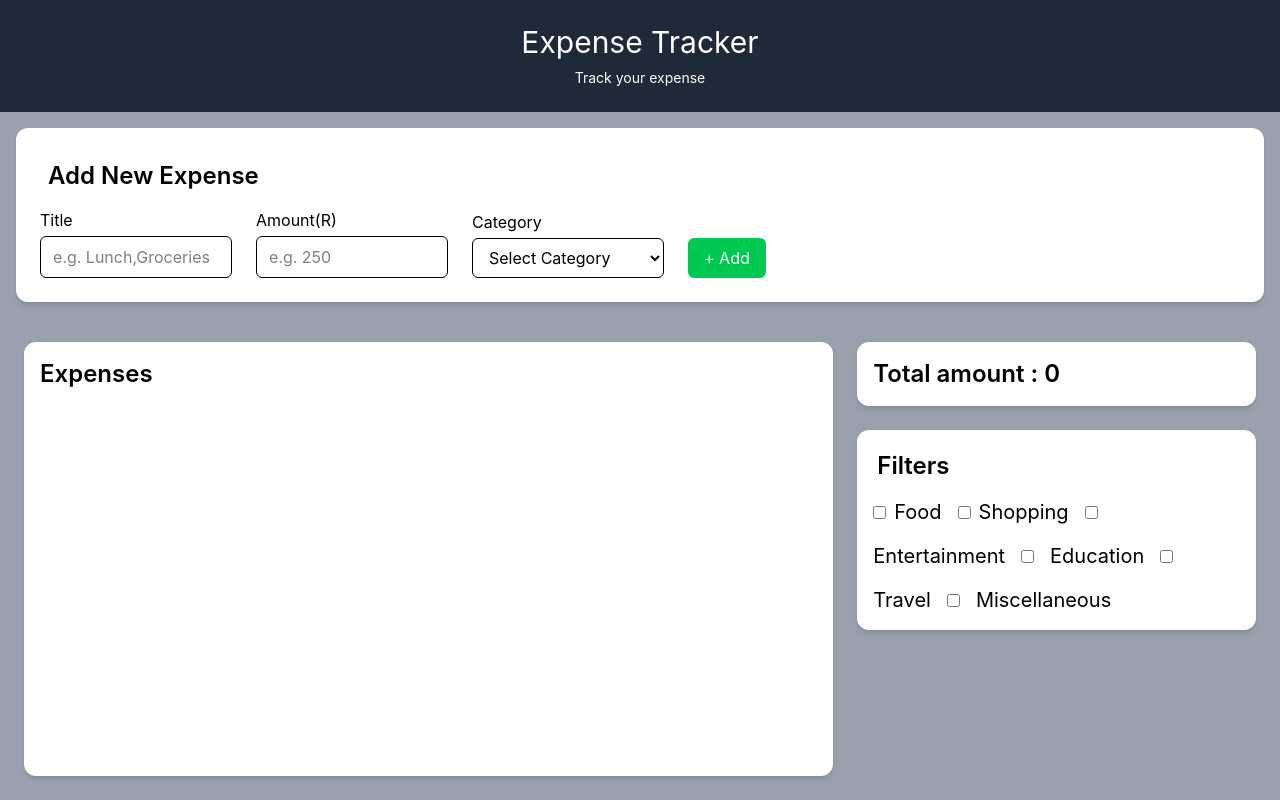
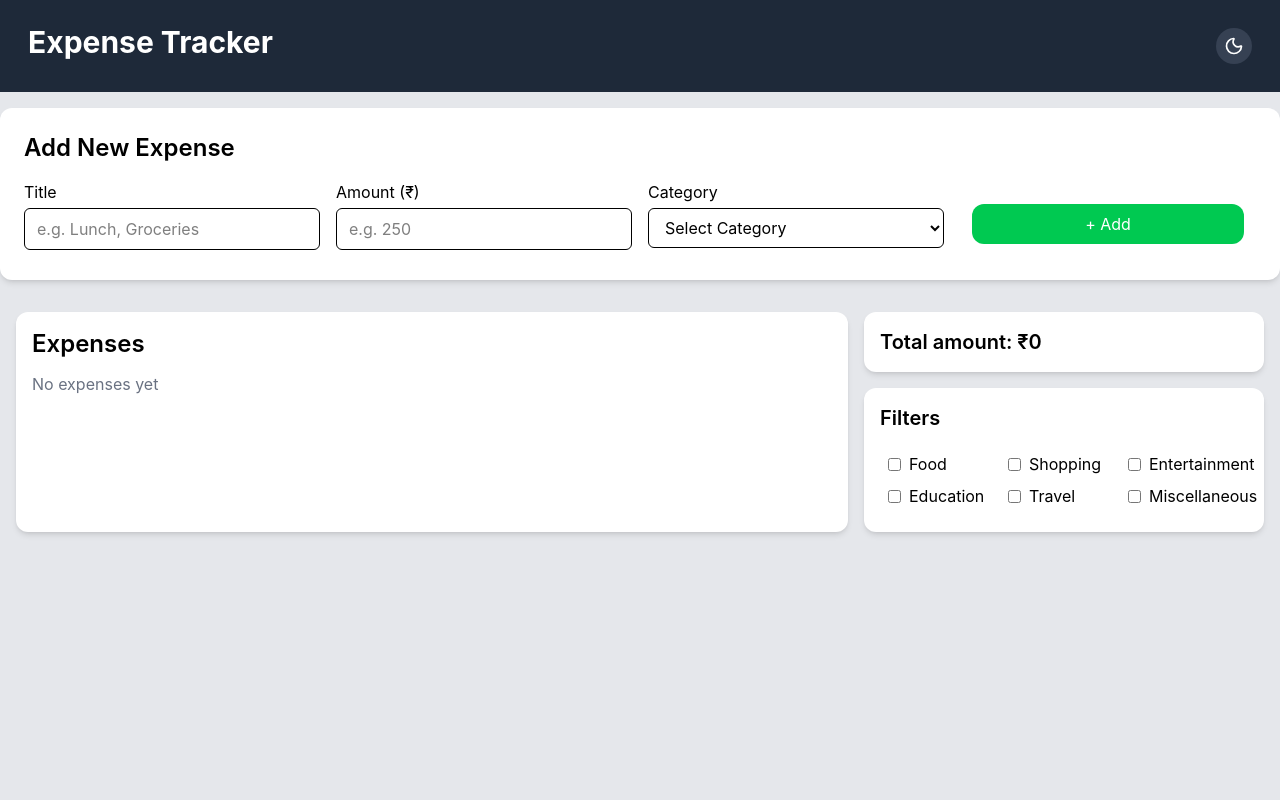
Before and after one commit to Mainkaifhoon/Expensetracker, a React (Vite) app: page / in a window 1280 px wide. Built offline with nearby package versions, Linux system fonts and the light colour scheme.

Commit message:
Added dark mode

```diff
--- a/src/App.jsx
+++ b/src/App.jsx
@@ -1,23 +1,51 @@
 import { useEffect, useState } from "react";
-import { Hash } from "lucide-react";
-
+import { Sun, Moon } from "lucide-react";
 const App = () => {
   const [input, setInput] = useState("");
   const [amount, setAmount] = useState("");
   const [category, setCategory] = useState("");
   const [expense, setExpense] = useState([]);
   const [filter, setFilter] = useState([]);
+  const [dark, setDark] = useState(false);
 
-  const filteredExpenses = filter.length===0 ? expense : expense.filter((item)=>{
+  useEffect(() => {
+    const savedTheme = localStorage.getItem("theme");
 
-    return filter.includes(item.category)
+    if (savedTheme === "dark") {
+      document.documentElement.classList.add("dark");
+      setDark(true);
+    } else {
+      document.documentElement.classList.remove("dark");
+      setDark(false);
+    }
+  }, []);
 
-  })
+  const filteredExpenses =
+    filter.length === 0
+      ? expense
+      : expense.filter((item) => {
+          return filter.includes(item.category);
+        });
 
   const totalAmount = filteredExpenses.reduce((sum, item) => {
     return sum + Number(item.amount);
   }, 0);
 
+  function handleDarkMode() {
+    setDark((prev) => {
+      const newDark = !prev;
+
+      if (newDark) {
+        document.documentElement.classList.add("dark");
+        localStorage.setItem("theme", "dark");
+      } else {
+        document.documentElement.classList.remove("dark");
+        localStorage.setItem("theme", "light");
+      }
+
+      return newDark;
+    });
+  }
 
   function handleFilter(checked, value) {
     const newFilter = {
@@ -29,8 +57,6 @@ const App = () => {
     } else {
       setFilter((prev) => prev.filter((item) => item !== newFilter.value));
     }
-
-    console.log(filter);
   }
 
   function handleRender() {
@@ -43,7 +69,6 @@ const App = () => {
         category: category,
       };
       setExpense((prev) => [...prev, newExpense]);
-      console.log(expense)
       setInput("");
       setAmount("");
       setCategory("");
@@ -56,86 +81,76 @@ const App = () => {
     setExpense(copyExpense);
   }
 
-  // function handleInput(e){
+  return (
+    <div className="bg-gray-200 dark:bg-gray-900 text-black dark:text-white min-h-screen flex flex-col">
+      {/* HEADER */}
+      <header>
+        <div className="flex justify-between items-center gap-10 py-6 bg-gray-800 dark:bg-gray-900 text-white text-center px-7">
+          <h1 className="text-2xl sm:text-3xl font-bold mb-2">
+            Expense Tracker
+          </h1>
 
-  //   setInput(e)
-  //   console.log(input)
-  //   console.log(input)
-  //   setAmount(e)
-
-  // }
-
-  return (
-    <div className="bg-gray-400 text-black h-screen flex flex-col">
-      <header>
-        {/* Title section */}
-        <div className="flex flex-col items-center py-6 bg-gray-800 text-white">
-          <h1 className="text-3xl mb-2">Expense Tracker</h1>
-          <p className="text-sm">Track your expense </p>
+          <div>
+            <button
+              onClick={handleDarkMode}
+              className="bg-gray-700 hover:cursor-pointer dark:bg-gray-600 hover:bg-gray-600 dark:hover:bg-gray-500 p-2 rounded-full active:scale-95 transition"
+            >
+              {dark ? <Sun size={20} /> : <Moon size={20} />}
+            </button>
+          </div>
         </div>
 
-        {/* Input Column */}
-        <nav className="bg-white rounded-xl shadow-md p-6 m-4">
-          <h2 className="text-2xl mb-2 p-2 font-semibold">Add New Expense</h2>
-          <div className="flex gap-6 items-end flex-wrap">
-            <div className="flex flex-col gap-1 ">
-              {/* Input Section */}
-              <label htmlFor="title">Title</label>
+        {/* INPUT SECTION */}
+        <nav className="bg-white dark:bg-gray-800 rounded-xl shadow-md p-4 sm:p-6 m-4 max-w-[85rem] w-full mx-auto">
+          <h2 className="text-xl sm:text-2xl mb-4 font-semibold">
+            Add New Expense
+          </h2>
+
+          <div className="grid grid-cols-1 sm:grid-cols-2 lg:grid-cols-4 gap-4">
+            <div className="flex flex-col gap-1">
+              <label>Title</label>
               <input
                 onKeyDown={(e) => {
-                  if (e.key === "Enter") {
-                    handleRender();
-                  }
+                  if (e.key === "Enter") handleRender();
                 }}
                 value={input}
-                onChange={(e) => {
-                  setInput(e.target.value);
-                }}
-                className="border rounded-md px-3 py-2 w-48"
-                placeholder="e.g. Lunch,Groceries"
+                onChange={(e) => setInput(e.target.value)}
+                className="border rounded-md px-3 py-2 w-full dark:bg-gray-700 dark:border-gray-600 dark:text-white"
+                placeholder="e.g. Lunch, Groceries"
                 type="text"
               />
             </div>
-            <div className="flex flex-col gap-1 items-start">
-              <label htmlFor="title">Amount(R)</label>
+
+            <div className="flex flex-col gap-1">
+              <label>Amount (₹)</label>
               <input
                 onKeyDown={(e) => {
-                  if (e.key === "Enter") {
-                    handleRender();
-                  }
+                  if (e.key === "Enter") handleRender();
                 }}
                 min={0}
                 max={100000}
                 value={amount}
-                onChange={(e) => {
-                  setAmount(e.target.value);
-                }}
-                className="border rounded-md px-3 py-2 w-48"
+                onChange={(e) => setAmount(e.target.value)}
+                className="border rounded-md px-3 py-2 w-full dark:bg-gray-700 dark:border-gray-600 dark:text-white"
                 placeholder="e.g. 250"
                 type="number"
               />
             </div>
+
             <div className="flex flex-col gap-1">
-              <label htmlFor="Category">Category</label>
+              <label>Category</label>
               <select
                 onKeyDown={(e) => {
-                  if (e.key === "Enter") {
-                    handleRender();
-                  }
+                  if (e.key === "Enter") handleRender();
                 }}
                 value={category}
-                onChange={(e) => {
-                  setCategory(e.target.value);
-                }}
-                className="border rounded-md px-3 py-2 w-48"
-                name="category"
-                id="things"
+                onChange={(e) => setCategory(e.target.value)}
+                className="border rounded-md px-3 py-2 w-full dark:bg-gray-700 dark:border-gray-600 dark:text-white"
               >
-                <option value="" disabled className="text-gray-600">
+                <option value="" disabled>
                   Select Category
                 </option>
-
-                <option value="Food"> Food</option>
+                <option value="Food">Food</option>
                 <option value="Shopping">Shopping</option>
                 <option value="Entertainment">Entertainment</option>
                 <option value="Education">Education</option>
@@ -144,123 +159,88 @@ const App = () => {
               </select>
             </div>
 
+            <div className="flex items-center justify-center mt-3">
               <button
-              onClick={(e) => {
-                handleRender(e);
-              }}
-              className=" hover:cursor-pointer active:scale-95 hover:bg-green-[600] bg-green-500 text-white px-4 py-2 rounded-md hover:bg-green-600"
+                onClick={(e) => handleRender(e)}
+                className="w-full bg-green-500 dark:bg-green-600 text-white px-3 py-2 rounded-xl hover:bg-green-600 dark:hover:bg-green-700 active:scale-95 m-3"
               >
                 + Add
               </button>
             </div>
+          </div>
         </nav>
       </header>
-      <main className="flex gap-6 p-6 h-screen overflow-hidden">
-        <div className="flex-4/3 bg-white rounded-xl shadow-md p-4 overflow-y-auto h-full no-scrollbar">
-          {" "}
-          <h1 className="text-2xl  font-semibold  mb-3">Expenses</h1>{" "}
-          {/* Redering Section */}
-          {filteredExpenses.map((e, idx) => {
-            return (
+
+      {/* MAIN */}
+      <main className="flex flex-col lg:flex-row gap-4 p-4 max-w-[85rem] mx-auto w-full">
+        {/* EXPENSE LIST */}
+        <div className="flex-[2] bg-white dark:bg-gray-800 rounded-xl shadow-md p-4 max-h-[600px] overflow-y-auto">
+          <h1 className="text-xl sm:text-2xl font-semibold mb-3">Expenses</h1>
+
+          {filteredExpenses.length === 0 ? (
+            <p className="text-gray-500 dark:text-gray-400">No expenses yet</p>
+          ) : (
+            filteredExpenses.map((e, idx) => (
               <div
                 key={idx}
-                className="  flex justify-between items-center border-b py-2"
+                className="flex justify-between items-center border-b border-gray-200 dark:border-gray-600 py-2"
               >
                 <div>
                   <h2 className="font-semibold">{e.input}</h2>
-                  <p className="text-sm text-gray-500">{e.category}</p>
+                  <p className="text-sm text-gray-500 dark:text-gray-400">
+                    {e.category}
+                  </p>
                 </div>
 
-                <div className="flex items-center gap-4">
+                <div className="flex items-center gap-3">
                   <p className="font-bold">₹{e.amount}</p>
                   <button
-                    onClick={() => {
-                      handleDelete(idx);
-                    }}
-                    className=" hover:cursor-pointer active:scale-95 hover:bg-red-600 bg-red-500 text-white px-2 py-1 rounded"
+                    onClick={() => handleDelete(idx)}
+                    className="bg-red-500 text-white px-2 py-1 rounded hover:bg-red-600 active:scale-95"
                   >
                     Delete
                   </button>
                 </div>
               </div>
-            );
-          })}
+            ))
+          )}
         </div>
-        <div className="flex  flex-col gap-6">
-          {/* Total Amount Section */}
-          <div className="bg-white rounded-xl shadow-md p-4">
-            <h1 className="text-2xl font-semibold">
-              Total amount : {totalAmount}
+
+        {/* SIDEBAR */}
+        <div className="flex-[1] w-full lg:w-80 flex flex-col gap-4">
+          {/* TOTAL */}
+          <div className="bg-white dark:bg-gray-800 rounded-xl shadow-md p-4 max-w-full">
+            <h1 className="text-lg sm:text-xl font-semibold">
+              Total amount: ₹{totalAmount}
             </h1>
           </div>
 
-          <div className="bg-white rounded-xl shadow-md p-4  ">
-            {" "}
-            {/* Filter Section  */}
-            <p className=" text-2xl font-semibold p-1">Filters</p>
-            <div className="flex gap-4 flex-wrap justify-start mt-3 items-center text-xl">
-              <div className="flex items-center gap-2">
+          {/* FILTERS */}
+          <div className="bg-white dark:bg-gray-800 rounded-xl w-full shadow-md p-4 max-w-full">
+            <p className="text-lg sm:text-xl font-semibold mb-3">Filters</p>
+
+            <div className="p-2 flex flex-col justify-between">
+              <div className="grid grid-cols-2 sm:grid-cols-3 gap-2 text-sm sm:text-base">
+                {[
+                  "Food",
+                  "Shopping",
+                  "Entertainment",
+                  "Education",
+                  "Travel",
+                  "Miscellaneous",
+                ].map((item) => (
+                  <label key={item} className="flex items-center gap-2">
                     <input
-                  onChange={(e) => {
-                    handleFilter(e.target.checked, e.target.value);
-                  }}
-                  value="Food"
-                  id="food"
+                      onChange={(e) =>
+                        handleFilter(e.target.checked, e.target.value)
+                      }
+                      value={item}
                       type="checkbox"
                     />
-                <label htmlFor="food">Food</label>
+                    {item}
+                  </label>
+                ))}
               </div>
-
-              <div className="flex items-center gap-2 ">
-                <input
-                  onChange={(e) => {
-                    handleFilter(e.target.checked, e.target.value);
-                  }}
-                  value="Shopping"
-                  id="shopping"
-                  type="checkbox"
-                />
-                <label htmlFor="shopping">Shopping</label>
-              </div>
-
-              <input
-                onChange={(e) => {
-                  handleFilter(e.target.checked, e.target.value);
-                }}
-                value="Entertainment"
-                id="entertainment"
-                type="checkbox"
-              />
-              <label htmlFor="entertainment">Entertainment</label>
-
-              <input
-                onChange={(e) => {
-                  handleFilter(e.target.checked, e.target.value);
-                }}
-                value="Education"
-                id="education"
-                type="checkbox"
-              />
-              <label htmlFor="education">Education</label>
-
-              <input
-                onChange={(e) => {
-                  handleFilter(e.target.checked, e.target.value);
-                }}
-                value="Travel"
-                id="travel"
-                type="checkbox"
-              />
-              <label htmlFor="travel">Travel</label>
-              <input
-                onChange={(e) => {
-                  handleFilter(e.target.checked, e.target.value);
-                }}
-                value="Miscellaneous"
-                id="misc"
-                type="checkbox"
-              />
-              <label htmlFor="misc">Miscellaneous</label>
             </div>
           </div>
         </div>
--- a/src/index.css
+++ b/src/index.css
@@ -1,4 +1,9 @@
 @import "tailwindcss";
+
+@import "tailwindcss";
+
+/* 👇 ADD THIS */
+@custom-variant dark (&:where(.dark, .dark *));
 /* Hide scrollbar but allow scroll */
 .no-scrollbar::-webkit-scrollbar {
   display: none;
```
Lines whose indentation alone changed are shown as unchanged.
